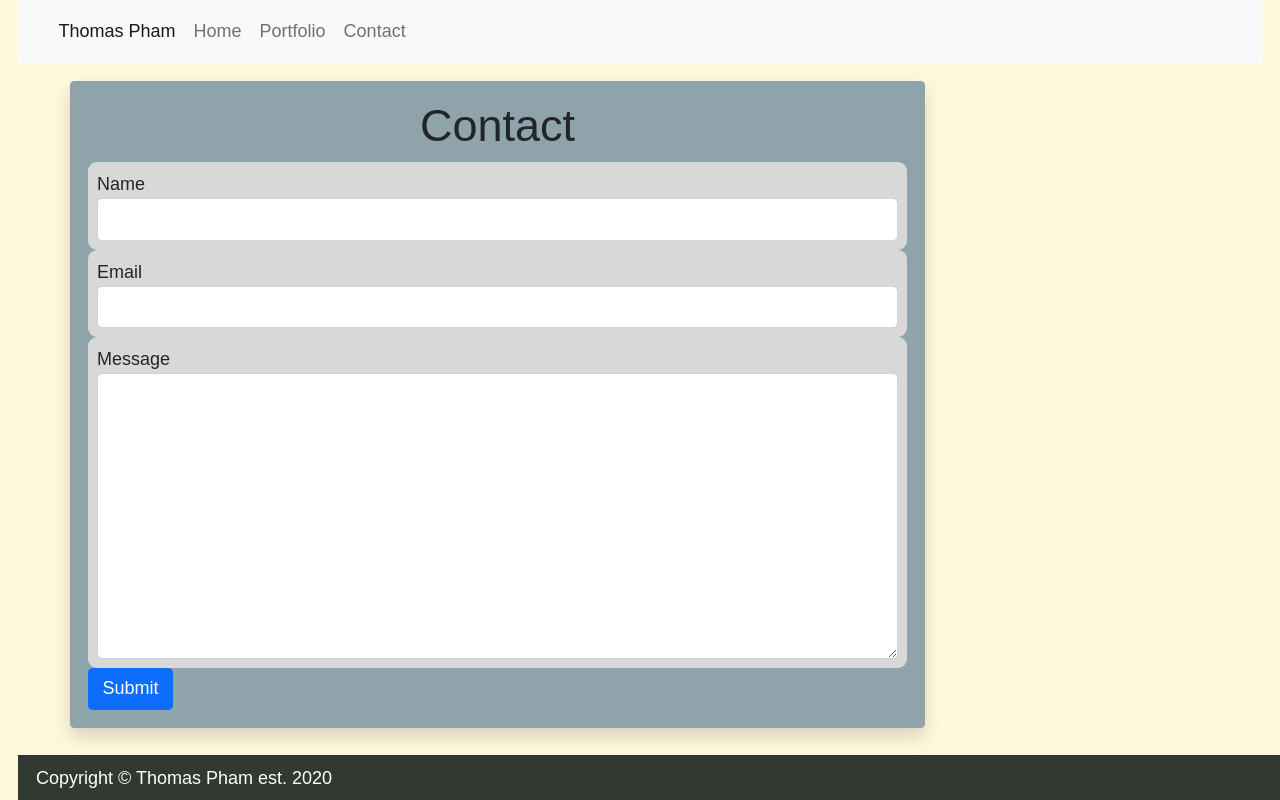
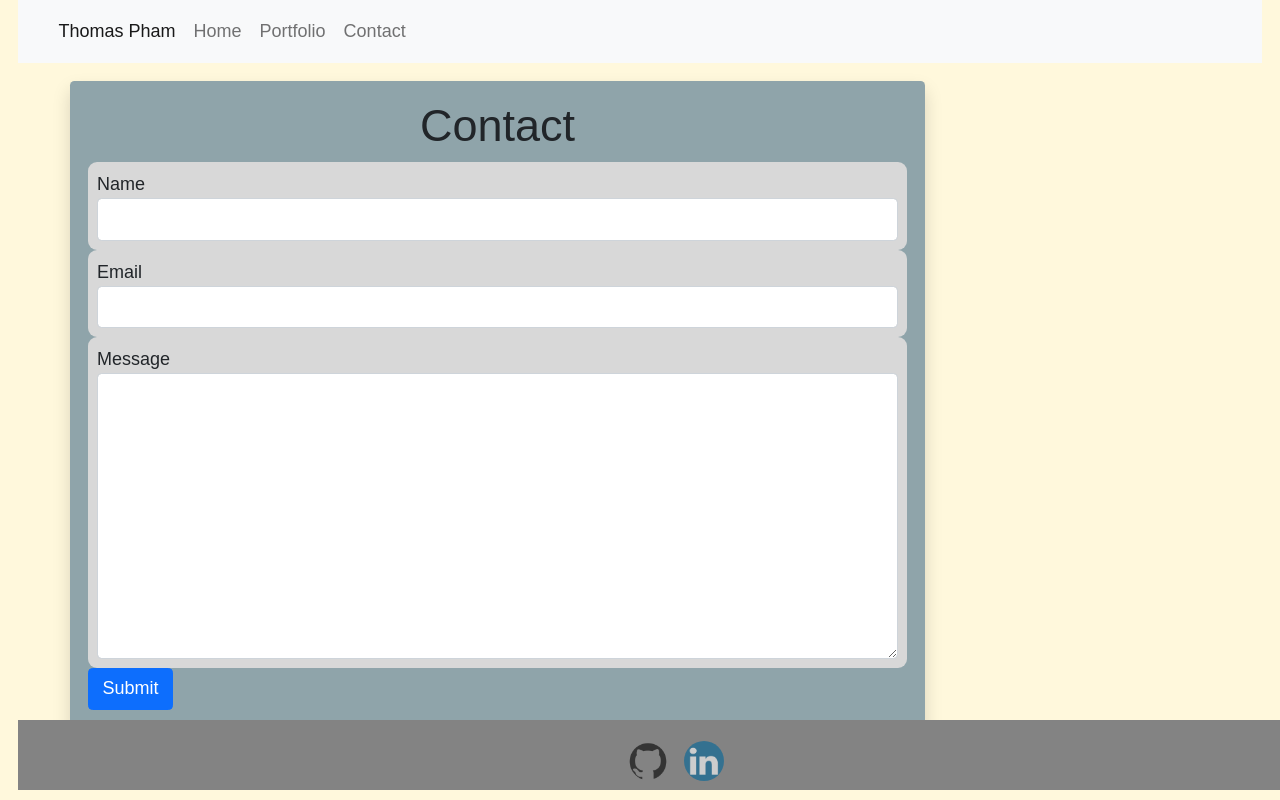
Before and after one commit to phamthomas12/Portfolio, a plain HTML site: page contact.html in a window 1280 px wide. Drawn offline with nearby package versions, Linux system fonts and the light colour scheme.

Commit message:
A bit more tweaking

```diff
--- a/assets/css/style.css
+++ b/assets/css/style.css
@@ -10,15 +10,56 @@ body, html {
 
 }
 /*Footer CSS*/
+
 footer {
     position:fixed;
     bottom: 0%;
-    height: 45px;
+    height: 70px;
     width: 100%;
     background: #343a34;
     color: white;
     align-items:center;
 }
+.site-footer {
+    background-color: #838383;
+      text-align: center;
+      margin: 10px 0;
+      padding: 10px 0;
+  }
+
+  #social-wrapper {
+      text-align: center;
+  }
+
+  /*Social Media Icons*/
+  .social-wrapper {
+      text-align: center;
+  }
+
+  .social-wrapper ul li {
+      display: inline;
+      margin: 0 5px;
+  }
+
+  .github-icon,
+  .linkedin-icon{
+      margin-top: .625em;
+      width: 40px;
+      height: 40px;
+      opacity: .6;
+      filter: alpha(opacity=60); /* For IE8 and earlier */
+    border-radius: 25px;
+  }
+
+  .github-icon:hover,
+  .linkedin-icon:hover {
+      opacity: 1.0;
+      filter: alpha(opacity=100); /* For IE8 and earlier */
+  }
+
+  .footer-nav p {
+      text-align: center;
+  }
 /*Profile Pic CSS*/
 .about-image {
     float: left;
@@ -38,7 +79,8 @@ text-align: center;
     text-align: center;
 }
 .col-xs-12.col-md-9.shadow.p-3.mb-5.rounded {
- background-color:#8fa4aa ;
+ background-color:#8fa4aa;
+ position: relative;
 }
 
 /*Contact Page Box Styling*/
@@ -67,3 +109,4 @@ text-align: center;
         top: 0;
         z-index: 999;
     }
+}
--- a/contact.html
+++ b/contact.html
@@ -57,8 +57,19 @@
       </div>
     </main>
     <!--Footer -->
-<footer>
-  <div class="relative-bottom card-footer">Copyright © Thomas Pham est. 2020</div>
-</footer>
+    <footer id="colophon" class="site-footer" role="contentinfo">
+      <div class="social-wrapper">
+        <ul>
+          <li>
+            <a href="https://github.com/phamthomas12" target="_blank">
+              <img src="assets/images/Icon/GitHub.png" alt="GitHub Logo" class="github-icon"></a>
+          </li>
+          <li>
+            <a href="https://www.linkedin.com/in/thomas-pham-4bab01157/" target="_blank">
+              <img src="assets/images/Icon/Linkedin.png" alt="Linkedin Logo" class="linkedin-icon"></a>
+          </li>
+        </ul>
+      </div>
+    </footer>
 </body>
 </html>
```
Also changed, not shown: index.html (+16 -2 lines), portfolio.html (+13 -2 lines), assets/images/Icon/GitHub.png (added), assets/images/Icon/Linkedin.png (added), 2 other files.
